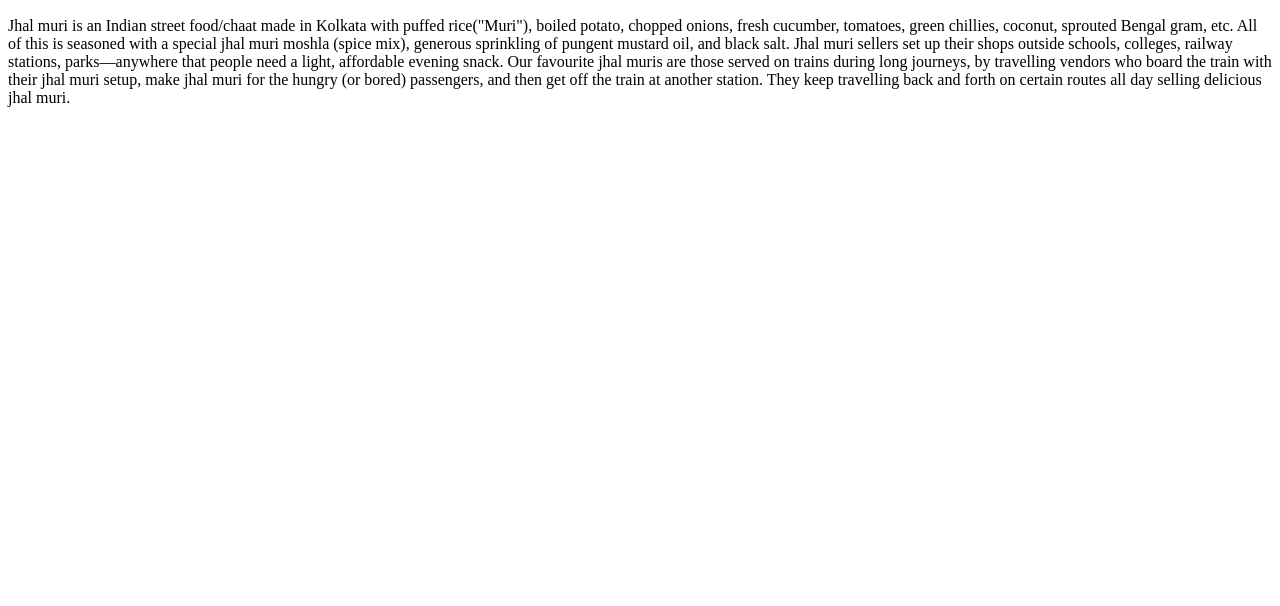
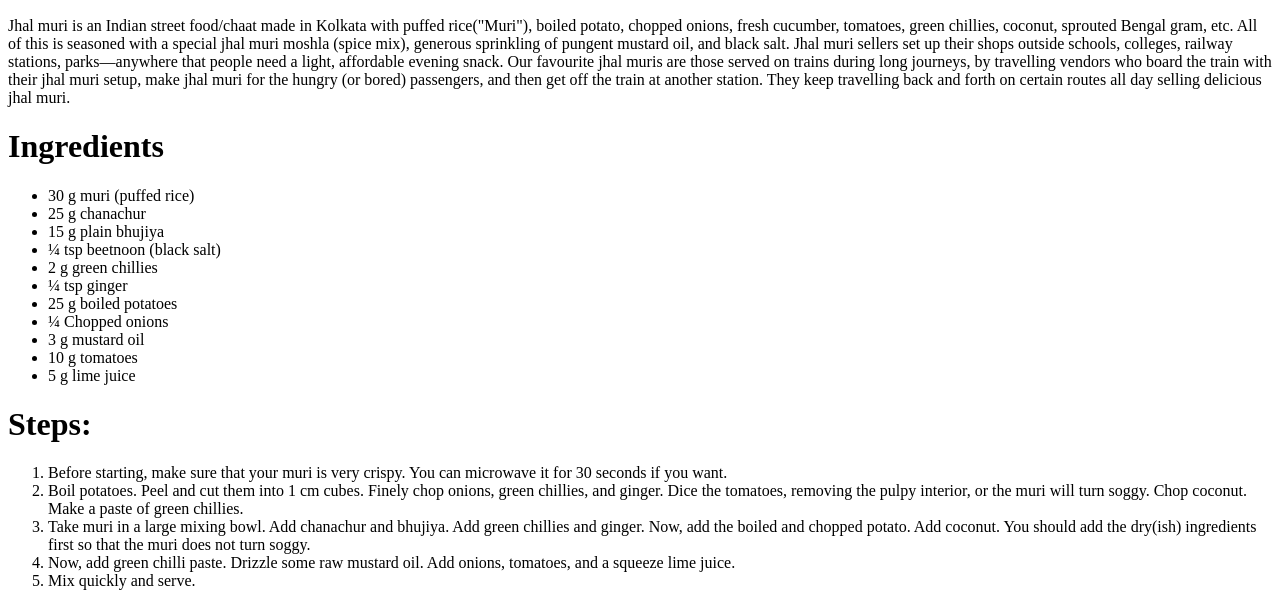
Before and after one commit to Arjuniest/odin-recipes, a plain HTML site: page recipes/jhal-muri.html in a window 1280 px wide. Shown: the part 434-1040 px from the top of the page. Before the commit the page ends 800 px from the top, so only its background shows below. Drawn offline with Linux system fonts and the light colour scheme.

Commit message:
Update Jhal Muri recipe

```diff
--- a/recipes/jhal-muri.html
+++ b/recipes/jhal-muri.html
@@ -11,5 +11,28 @@
 <img src="https://uploads-ssl.webflow.com/5c481361c604e53624138c2f/60f2eaad473ae3298f97f999_Jhal%20muri_1500%20x%201200.jpg" alt="Kolkata style Jhal Muri">
 <h2>Description</h2>
 <p> Jhal muri is an Indian street food/chaat made in Kolkata with puffed rice("Muri"), boiled potato, chopped onions, fresh cucumber, tomatoes, green chillies, coconut, sprouted Bengal gram, etc. All of this is seasoned with a special jhal muri moshla (spice mix), generous sprinkling of pungent mustard oil, and black salt. Jhal muri sellers set up their shops outside schools, colleges, railway stations, parks—anywhere that people need a light, affordable evening snack. Our favourite jhal muris are those served on trains during long journeys, by travelling vendors who board the train with their jhal muri setup, make jhal muri for the hungry (or bored) passengers, and then get off the train at another station. They keep travelling back and forth on certain routes all day selling delicious jhal muri.</p>
+<h1>Ingredients</h1>
+<ul>
+    <li>30 g muri (puffed rice)</li>
+    <li>25 g chanachur</li>
+    <li>15 g plain bhujiya</li>
+    <li>¼ tsp beetnoon (black salt)</li>
+    <li>2 g green chillies</li>
+    <li>¼ tsp ginger</li>
+    <li>25 g boiled potatoes</li>
+    <li>¼  Chopped onions</li>
+    <li>3 g mustard oil</li>
+    <li>10 g tomatoes</li>
+    <li>5 g lime juice</li>
+</ul>
+<h1>Steps:</h1>
+
+<ol>
+    <li>Before starting, make sure that your muri is very crispy. You can microwave it for 30 seconds if you want.</li>
+    <li>Boil potatoes. Peel and cut them into 1 cm cubes. Finely chop onions, green chillies, and ginger. Dice the tomatoes, removing the pulpy interior, or the muri will turn soggy. Chop coconut. Make a paste of green chillies. </li>
+    <li>Take muri in a large mixing bowl. Add chanachur and bhujiya. Add green chillies and ginger. Now, add the boiled and chopped potato. Add coconut. You should add the dry(ish) ingredients first so that the muri does not turn soggy.</li>
+    <li>Now, add green chilli paste. Drizzle some raw mustard oil. Add onions, tomatoes, and a squeeze lime juice.</li>
+    <li>Mix quickly and serve.</li>
+</ol>
 </body>
 </html>
```
